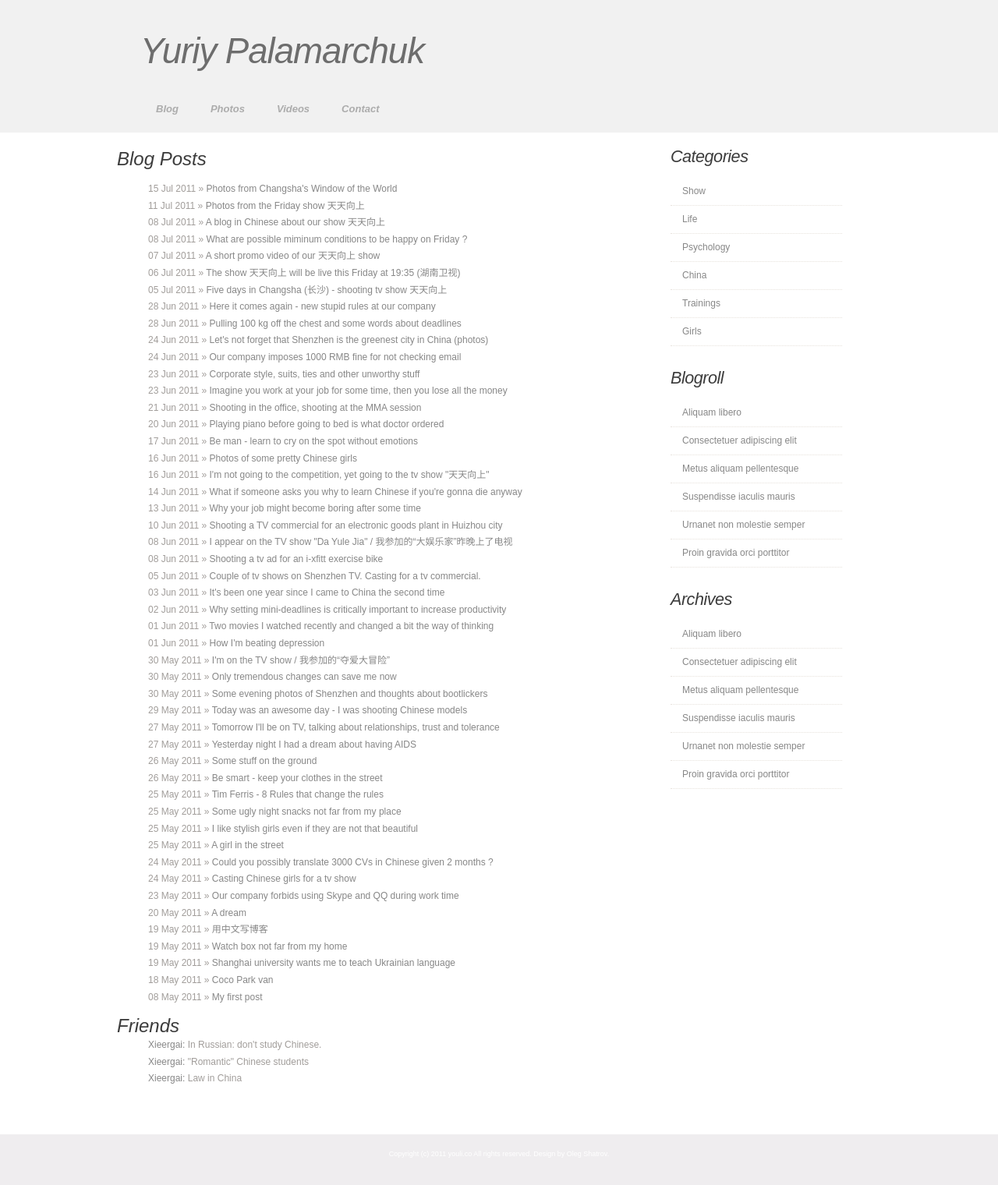
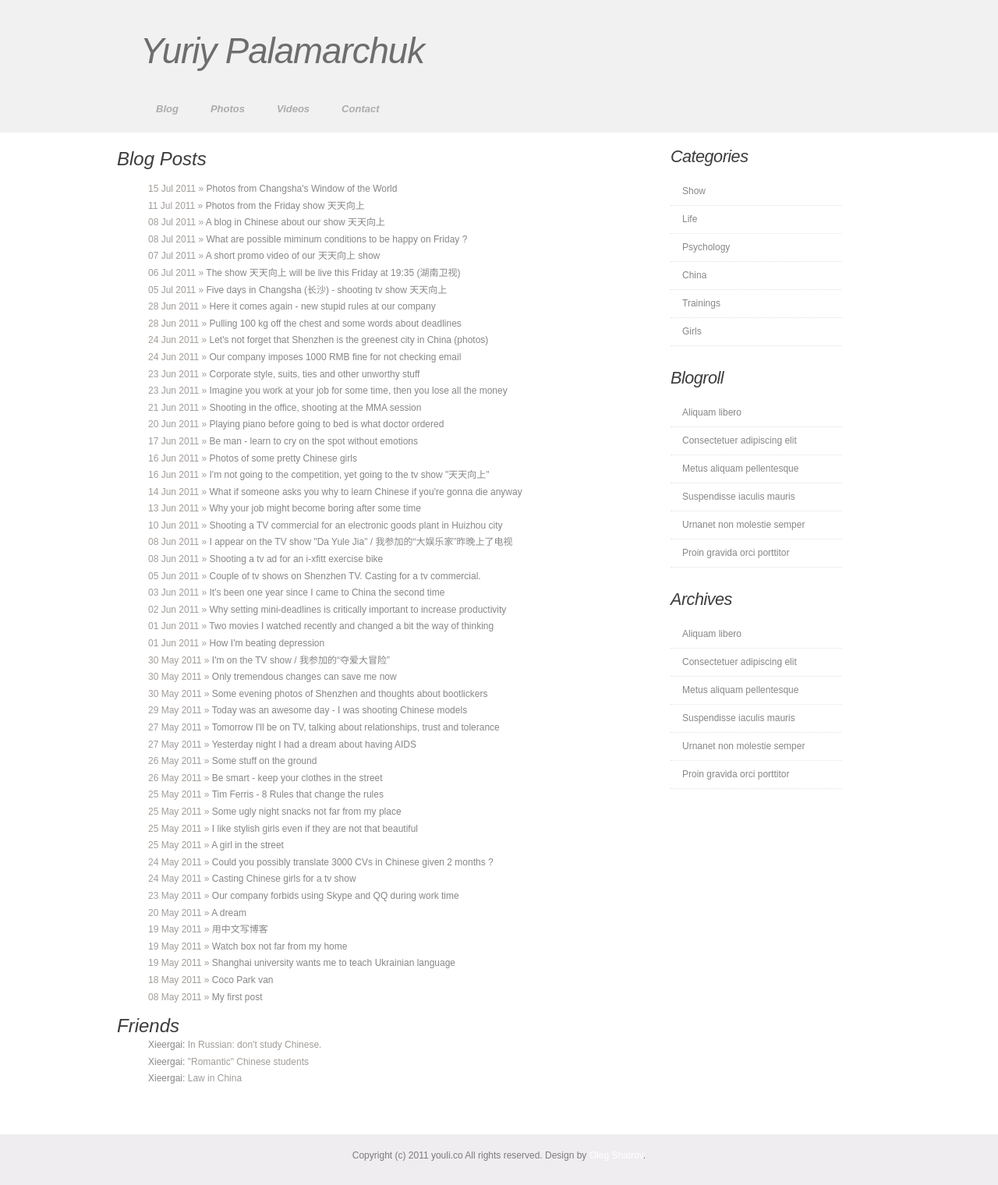
Before and after one commit to iurii/iurii.github.com, a Jekyll site: the page built from index.html, in a window 1280 px wide. Shown: the whole page at 78% size. Built offline with Jekyll 4.4.1, drawn with Linux system fonts in a browser that asks for light colours.

Commit message:
style fix

```diff
--- a/css/style.css
+++ b/css/style.css
@@ -352,10 +352,10 @@ a:hover {
 	margin: 0;
 	padding-top: 20px;
 	line-height: normal;
-	font-size: 9px;
+	font-size: 12px;
 	/*text-transform: uppercase;*/
 	text-align: center;
-	color: #FFFFFF;
+	color: #7C7C7C;
 }
 
 #footer a {
```
